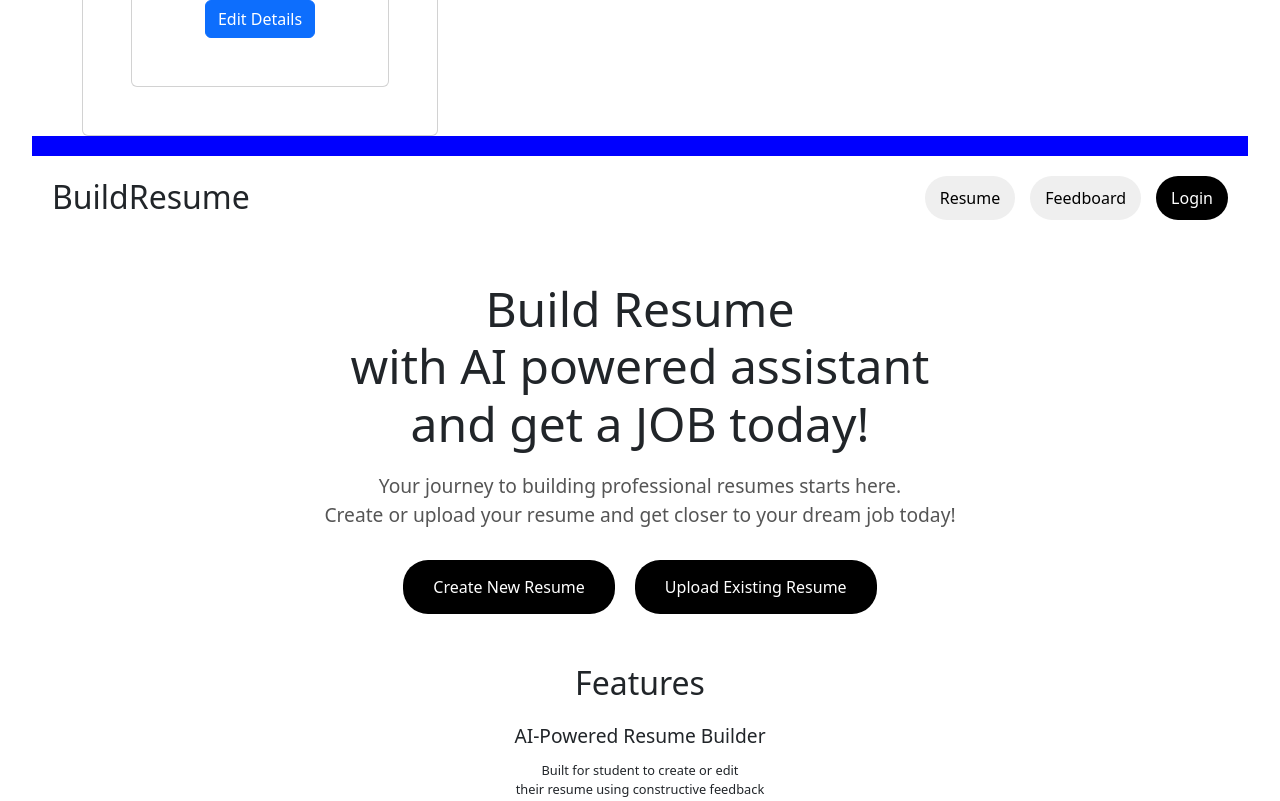
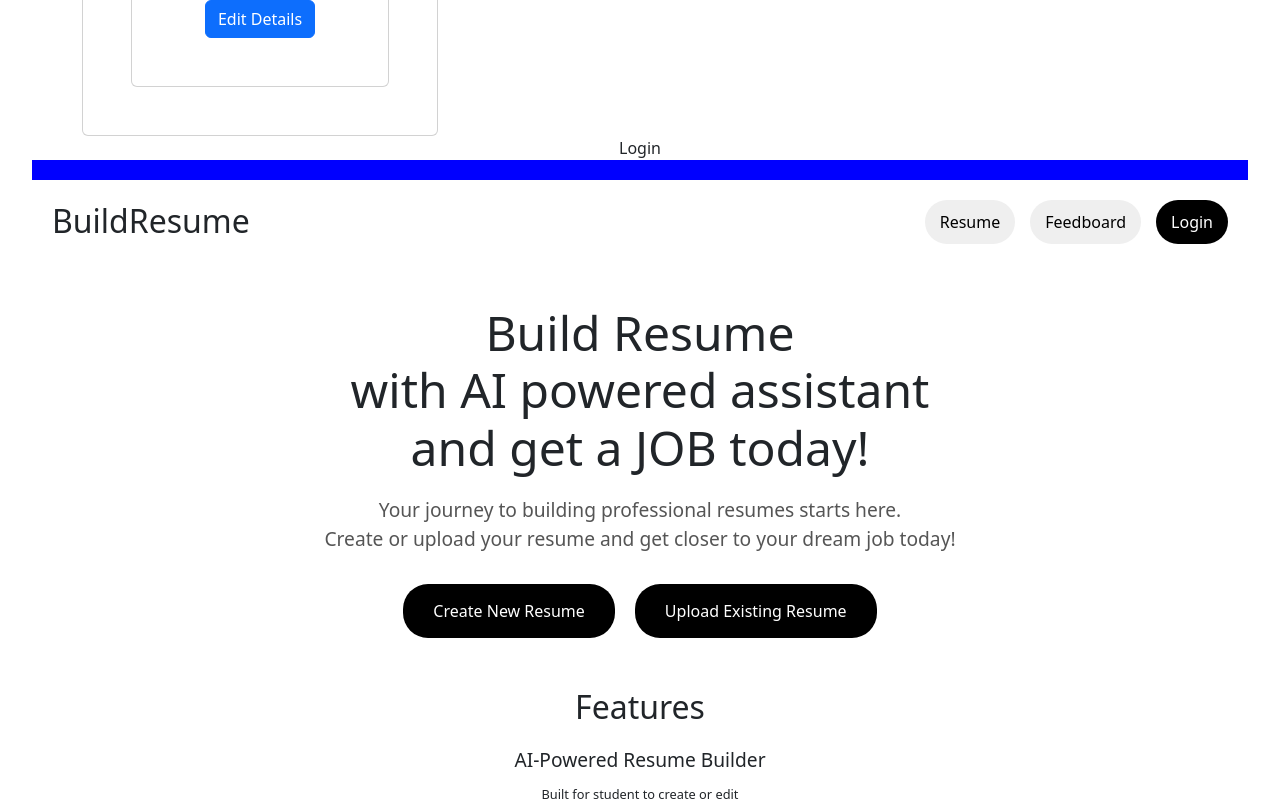
Before and after one commit to bycho-sbu/cse416_web_application, a React (Vite) app: page / in a window 1280 px wide. Shown: the part 780-1581 px from the top of the page. Built offline with nearby package versions, Linux system fonts and the light colour scheme.

Commit message:
Login page implemented along with temporary backend server that might work with mongoDB

```diff
--- a/src/App.tsx
+++ b/src/App.tsx
@@ -1,8 +1,9 @@
 import { useState } from 'react'
 import Dashboard from './components/Dashboard'
 import Header from './components/Header';
-import Homepage from "./components/Homepage"
-import Footer from "./components/Footer"
+import Homepage from "./components/Homepage";
+import Footer from "./components/Footer";
+import Login from "./components/Login";
 import './stylesheets/header.css';
 import './stylesheets/global.css';
 import './App.css'
@@ -15,10 +16,13 @@
       <>
         <Dashboard />
       </>
+      <>
+        <Login />
+      </>
       <Header />
-      <main>
+      <>
         <Homepage />
-      </main>
+      </>
       <Footer />
     </div>
 
--- /dev/null
+++ b/src/components/Login.tsx
@@ -0,0 +1,9 @@
+import React from 'react'
+
+const Login = () => {
+  return (
+    <div>Login</div>
+  )
+}
+
+export default Login
```
